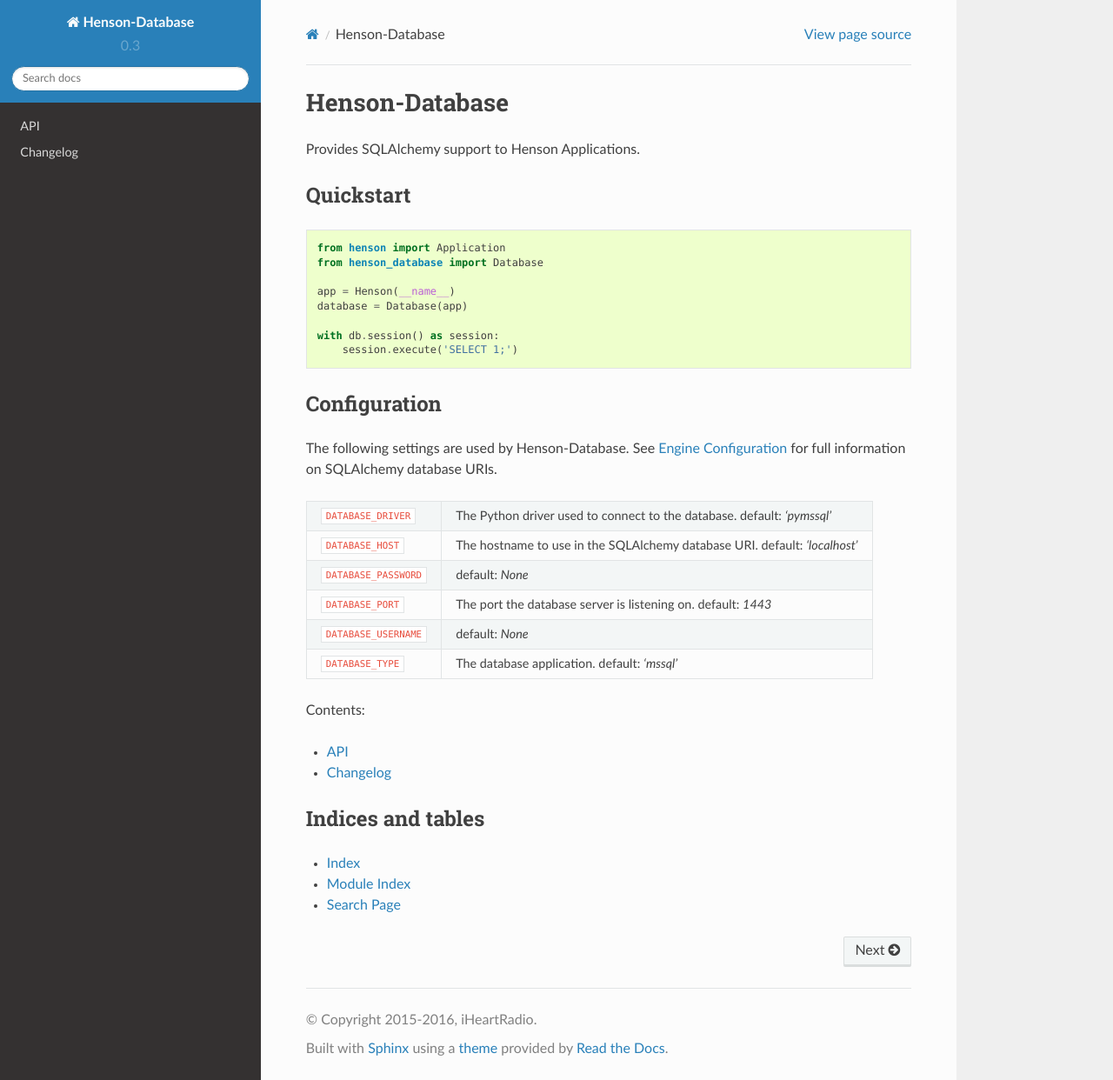
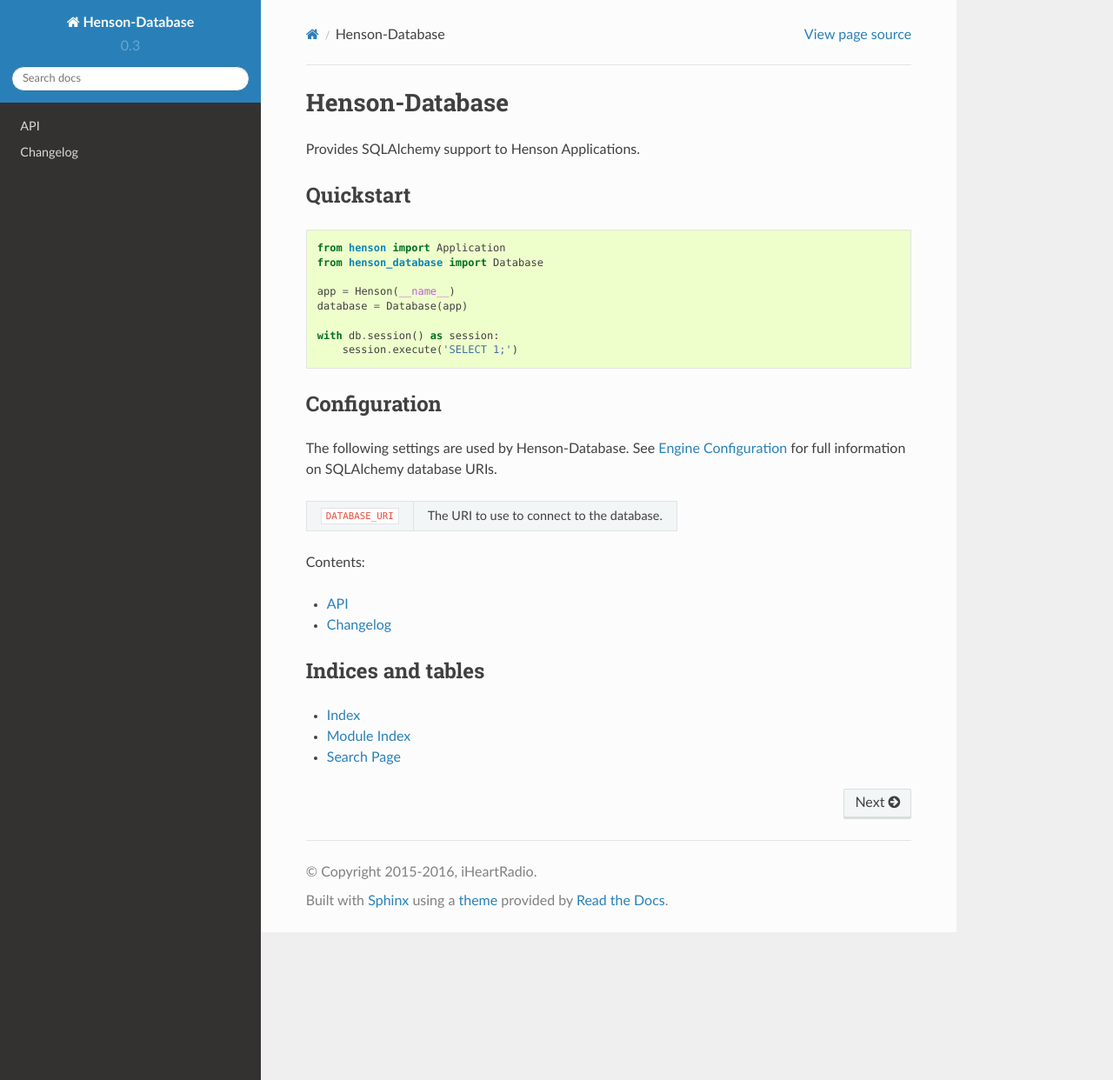
Before and after one commit to iheartradio/Henson-Database, a Sphinx documentation site: the page built from docs/index.rst, in a window 1280 px wide and 1242 px high. Shown: the whole window at 87% size. Built offline with Sphinx 7.4.7 and the Read the Docs theme 2.0.0, drawn with Linux system fonts in a browser that asks for light colours.

Commit message:
Use a connection string
Rather than tracking all of the individual connection settings, we're
switching to a single connection string called ``DATABASE_URI``. This
makes it possibly to use any valid URI segments to connect to a database
rather than just those that were known by Henson-Database.

```diff
--- a/docs/index.rst
+++ b/docs/index.rst
@@ -25,18 +25,9 @@ The following settings are used by Henson-Database. See `Engine Configuration
 <http://docs.sqlalchemy.org/en/latest/core/engines.html>`_ for full information
 on SQLAlchemy database URIs.
 
-=====================   =======================================================
-``DATABASE_DRIVER``     The Python driver used to connect to the database.
-                        default: `'pymssql'`
-``DATABASE_HOST``       The hostname to use in the SQLAlchemy database URI.
-                        default: `'localhost'`
-``DATABASE_PASSWORD``   default: `None`
-``DATABASE_PORT``       The port the database server is listening on.
-                        default: `1443`
-``DATABASE_USERNAME``   default: `None`
-``DATABASE_TYPE``       The database application.
-                        default: `'mssql'`
-=====================   =======================================================
+================   ============================================================
+``DATABASE_URI``   The URI to use to connect to the database.
+================   ============================================================
 
 Contents:
 
```
Also changed, not shown: docs/changes.rst (+10 -2 lines), henson_database/__init__.py (+5 -8 lines), 3 other files.
